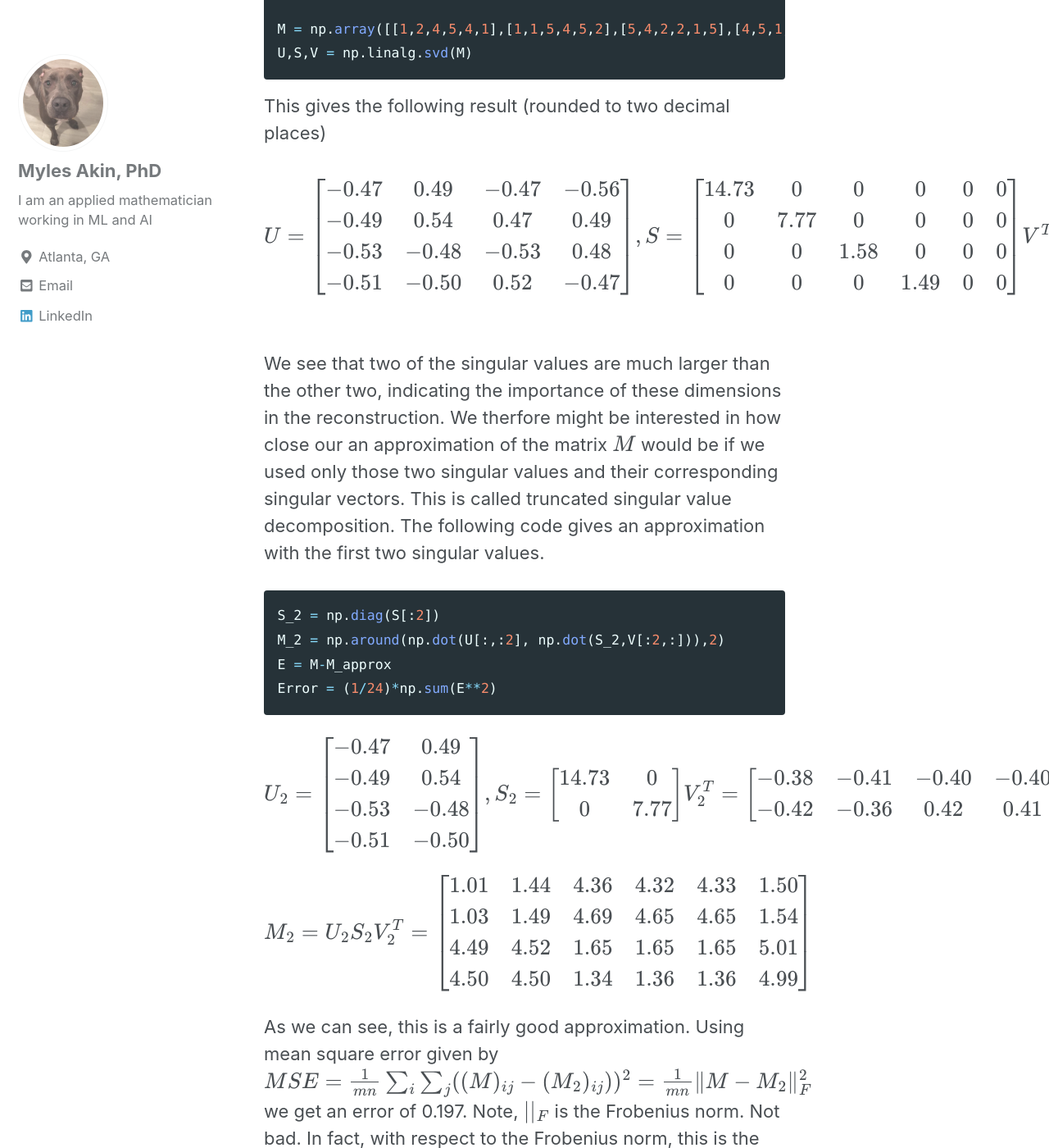
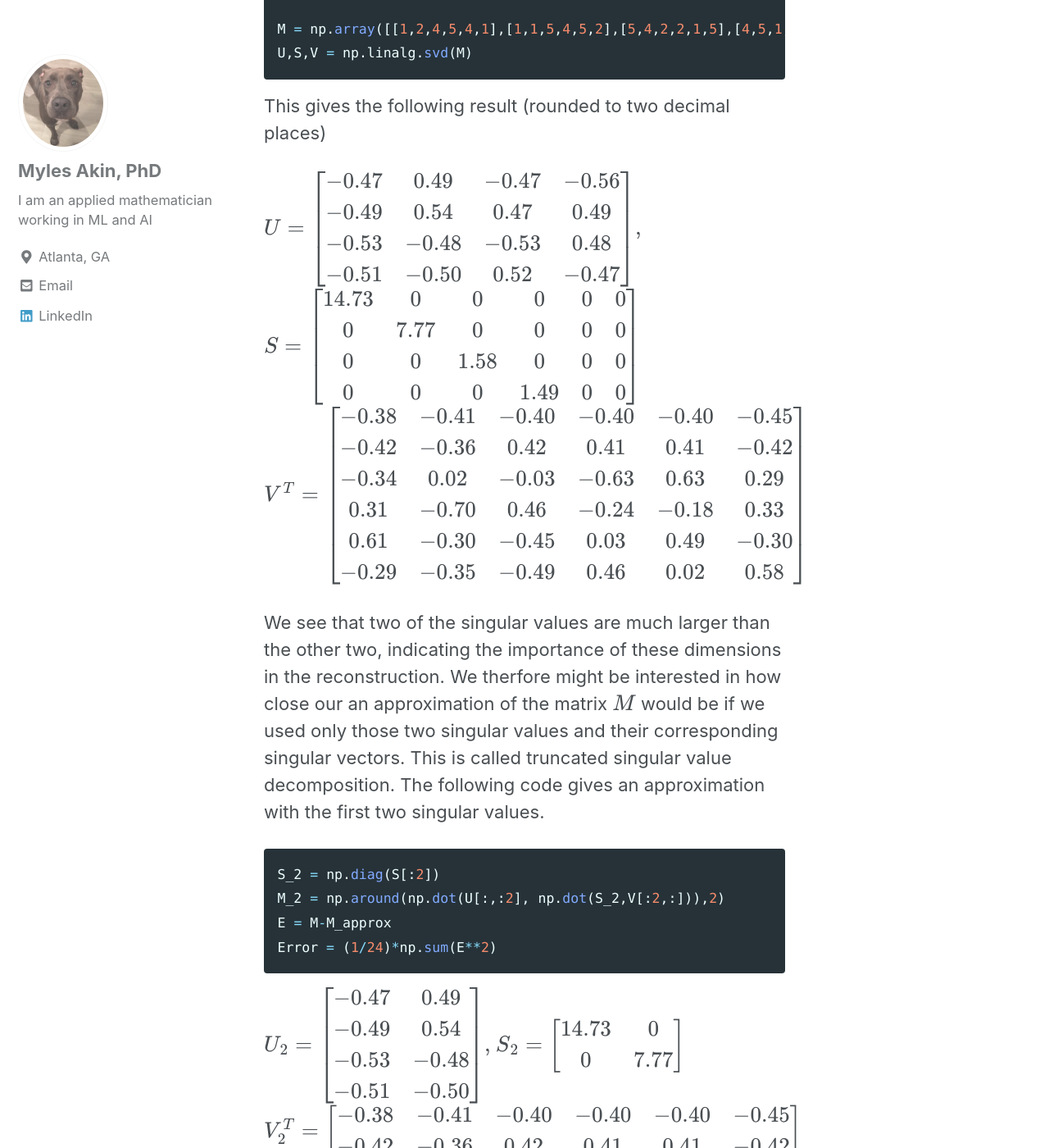
Before and after one commit to mylesakin/mylesakin.github.io, a Jekyll site: the page built from _posts/2019-05-14-MatrixCompletion.md, in a window 1280 px wide and 1400 px high, scrolled down 3193 px. Shown: the whole window at 82% size. Built offline with Jekyll 4.4.1, drawn with Linux system fonts in a browser that asks for light colours; cached includes are drawn as plain includes; nearby versions of some CDN libraries; formulas are drawn with MathJax 3; some of the changed text lies outside the part shown.

````diff
--- a/_posts/2019-05-14-MatrixCompletion.md
+++ b/_posts/2019-05-14-MatrixCompletion.md
@@ -46,18 +46,23 @@ U,S,V = np.linalg.svd(M)
 ```
 
 This gives the following result (rounded to two decimal places)
+
 $$U = \begin{bmatrix}
 -0.47 & 0.49 & -0.47 & -0.56\\
 -0.49 & 0.54 & 0.47 & 0.49\\
 -0.53 & -0.48 & -0.53 & 0.48\\
 -0.51 & -0.50 & 0.52 & -0.47
 \end{bmatrix},
+$$
+$$
 S = \begin{bmatrix}
  14.73& 0 & 0 & 0 & 0 & 0\\
  0 & 7.77 & 0 & 0 & 0 & 0\\
  0 & 0 & 1.58 & 0 & 0 & 0\\
  0 & 0 & 0 & 1.49 & 0 & 0
 \end{bmatrix}
+$$
+$$
 V^T = \begin{bmatrix}
 -0.38 & -0.41 & -0.40 & -0.40 & -0.40 & -0.45\\
 -0.42 & -0.36 & 0.42 & 0.41 & 0.41 & -0.42\\
@@ -84,10 +89,14 @@ $$U_{2} = \begin{bmatrix}
 -0.53 & -0.48 \\
 -0.51 & -0.50
 \end{bmatrix},
+$$
+$$
 S_2 = \begin{bmatrix}
  14.73& 0 \\
  0 & 7.77
 \end{bmatrix}
+$$
+$$
 V^T_2 = \begin{bmatrix}
 -0.38 & -0.41 & -0.40 & -0.40 & -0.40 & -0.45\\
 -0.42 & -0.36 & 0.42 & 0.41 & 0.41 & -0.42
@@ -102,7 +111,9 @@ $$M_{2} = U_2S_2V_2^T= \begin{bmatrix}
 \end{bmatrix}$$
 
 As we can see, this is a fairly good approximation. Using mean square error given by
+
 $$ MSE = \frac{1}{mn}\sum_{i}\sum_{j}((M)_{ij}-(M_{2})_{ij}))^2 = \frac{1}{mn}\|M - M_{2}\|^2_F$$
+
 we get an error of 0.197. Note, \\( \| \|_F \\) is the Frobenius norm. Not bad. In fact, with respect to the Frobenius norm, this is the best approximation we can get with a rank 2 matrix. This follows from the Eckart-Young theorem:
 
 **Theorem**: (Eckart and Young) Let \\(A = USV^T\\) with \\(rank(r)\\). Then for some \\(k\\) such that \\(0< k \leq r\\) and \\(A_k = U_kS_kV_k^T\\) is the \\(k\\) truncated SVD,
@@ -204,7 +215,8 @@ $$X = \begin{bmatrix}
 4.86 & 3.98 & 1.97 & 1.99 & 1.01 & \color{red}{3.62}\\
 4.01 & 4.90 & \color{red}{2.24} & 1.00 & 1.99 & 4.89
 \end{bmatrix}
-,M = \begin{bmatrix}
+$$
+,$$M = \begin{bmatrix}
 1 & \color{red}{2} & 4 & 5 & \color{red}{4} & 1\\
 \color{red}{1} & 1 & 5 & \color{red}{4} & 5 & 2\\
 5 & 4 & 2 & 2 & 1 & \color{red}{5}\\
@@ -277,7 +289,8 @@ $$X = \begin{bmatrix}
 4.44 & 4.43 & 1.99 & 1.61 & 1.60 & \color{red}{4.88}\\
 4.51 & 4.55 & \color{red}{1.82} & 1.37 & 1.42 & 4.96
 \end{bmatrix}
-,M = \begin{bmatrix}
+$$
+,$$M = \begin{bmatrix}
 1 & \color{red}{2} & 4 & 5 & \color{red}{4} & 1\\
 \color{red}{1} & 1 & 5 & \color{red}{4} & 5 & 2\\
 5 & 4 & 2 & 2 & 1 & \color{red}{5}\\
@@ -291,7 +304,7 @@ $$W = \begin{bmatrix}
   0.29 & 2.55\\
   2.20 & 0.58\\
   2.27 & 0.48
-\end{bmatrix}
+\end{bmatrix},
 H = \begin{bmatrix}
  1.87 & 0.57\\
  1.97 & 0.16\\
````
Also changed, not shown: other parts of _posts/2019-05-14-MatrixCompletion.md (+1 -1 lines).
